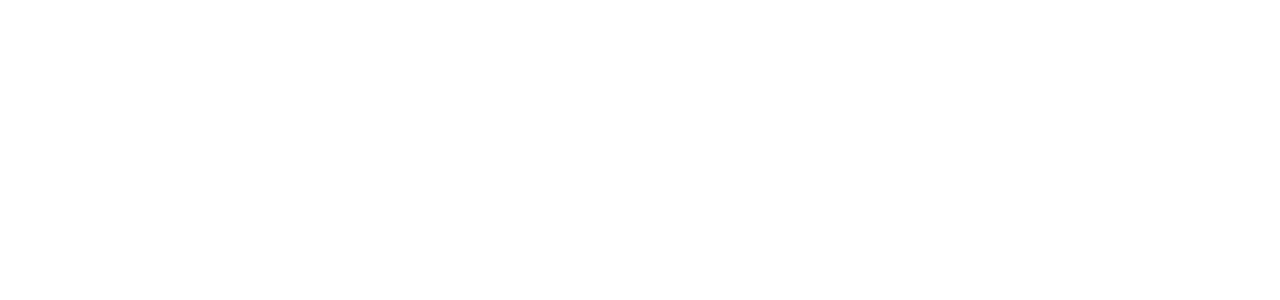
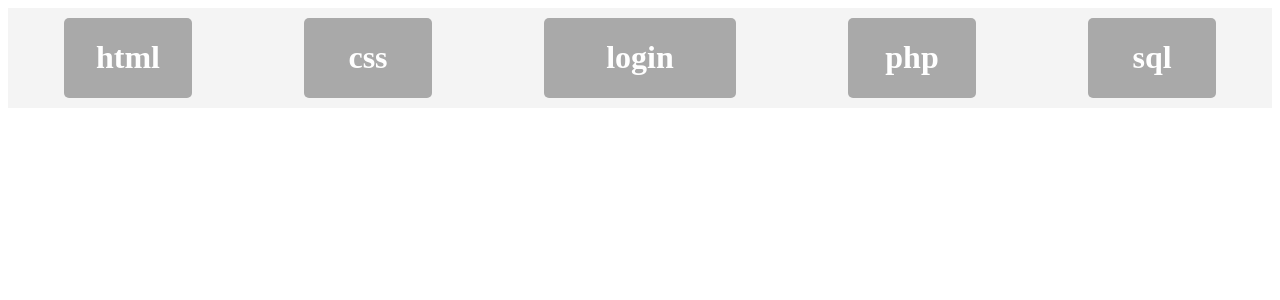
Before and after one commit to Frank-firda/About-me-page, a PHP site: page /languages/css.php in a window 1280 px wide. Before the commit the part shown is empty. Shown: the top 300 px of the page. Run offline with PHP 8.4, Linux system fonts and the light colour scheme; some libraries are stand-ins or nearby versions.

Commit message:
pushing (again)

```diff
--- a/index.php
+++ b/index.php
@@ -14,7 +14,6 @@
             array("login.php", "<h1>login</h1>"),
             array("languages/php.php", "<h1>php</h1>"),
             array("languages/sql.php", "<h1>sql</h1>"),
-            array(main)
     );
     include './nav.php';
     ?>
--- a/languages/css.php
+++ b/languages/css.php
@@ -6,14 +6,13 @@
     <link rel="stylesheet" href="">
     <link rel="icon" href="../icons/css.png">
 </head>
-<?php
+    <?php
     $nav = array(
-        array("languages/html.php", "<h1>html</h1>"),
-        array("languages/css.php", "<h1>css</h1>"),
-        array("login.php", "<h1>login</h1>"),
-        array("languages/php.php", "<h1>php</h1>"),
-        array("languages/sql.php", "<h1>sql</h1>"),
-        array(sub)
+        array("./html.php", "<h1>html</h1>"),
+        array("./css.php", "<h1>css</h1>"),
+        array("../login.php", "<h1>login</h1>"),
+        array("./php.php", "<h1>php</h1>"),
+        array("./sql.php", "<h1>sql</h1>"),
     );
     include '../nav.php';
     ?>
--- a/nav.php
+++ b/nav.php
@@ -0,0 +1,8 @@
+<link href="../nav.css" rel="stylesheet">
+<header>
+    <a class="header-button" id="html" href=<?php echo $nav[0][0]; ?>> <?php echo $nav[0][1]; ?> </a>
+    <a class="header-button" id="css" href=<?php echo $nav[1][0]; ?>> <?php echo $nav[1][1]; ?> </a>
+    <a class="header-button" id="homepage" href=<?php echo $nav[2][0]; ?>> <?php echo $nav[2][1]; ?> </a>
+    <a class="header-button" id="php" href=<?php echo $nav[3][0]; ?>> <?php echo $nav[3][1]; ?> </a>
+    <a class="header-button" id="sql" href=<?php echo $nav[4][0]; ?>> <?php echo $nav[4][1]; ?> </a>
+</header>
```
Also changed, not shown: languages/html.php (+5 -6 lines), languages/php.php (+5 -6 lines), languages/sql.php (+5 -7 lines).
